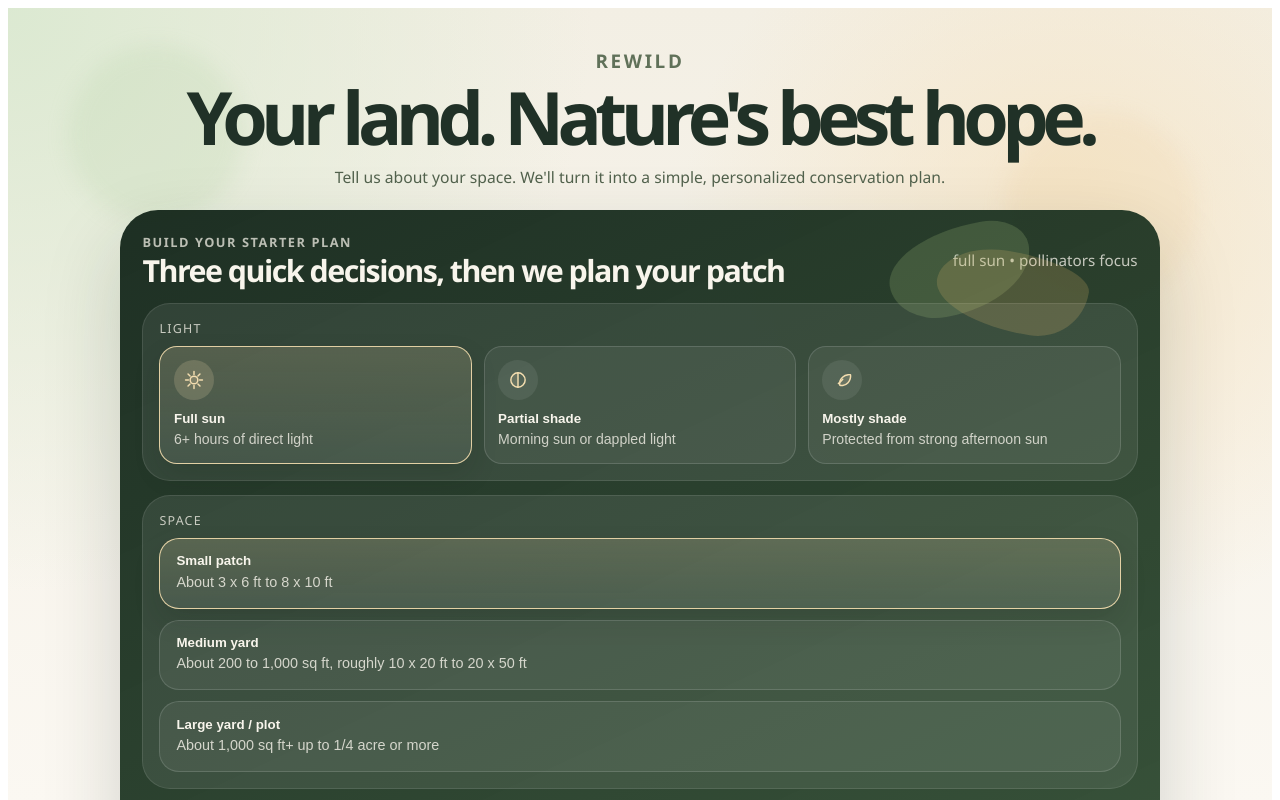
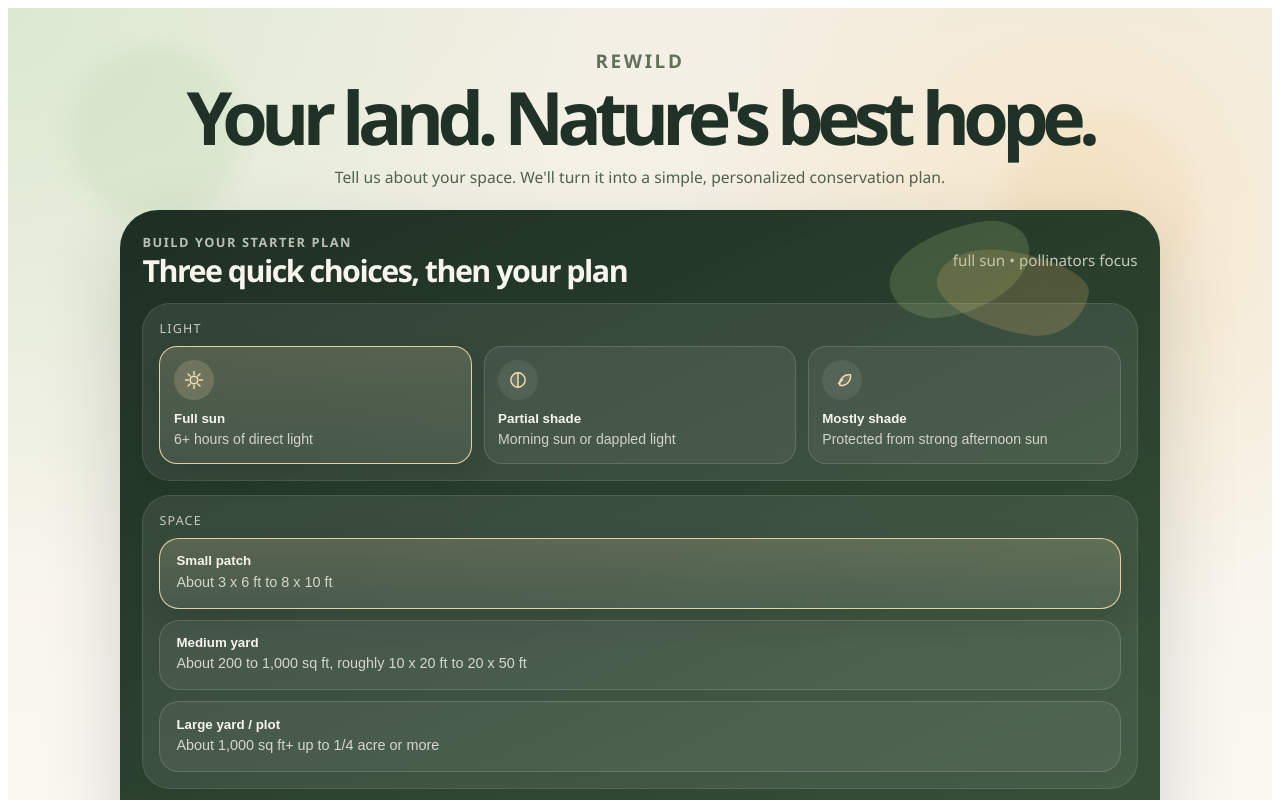
Before and after one commit to colleen-mcclowry/rewild-site, a Next.js app: page / in a window 1280 px wide. Shown: the top 800 px of the page. Built offline with nearby package versions, Linux system fonts and the light colour scheme.

Commit message:
Tighten onboarding header copy

```diff
--- a/pages/index.tsx
+++ b/pages/index.tsx
@@ -347,7 +347,7 @@ export default function Home() {
                   letterSpacing: "-0.05em",
                 }}
               >
-                Three quick decisions, then we plan your patch
+                Three quick choices, then your plan
               </h2>
             </div>
             <p
```
